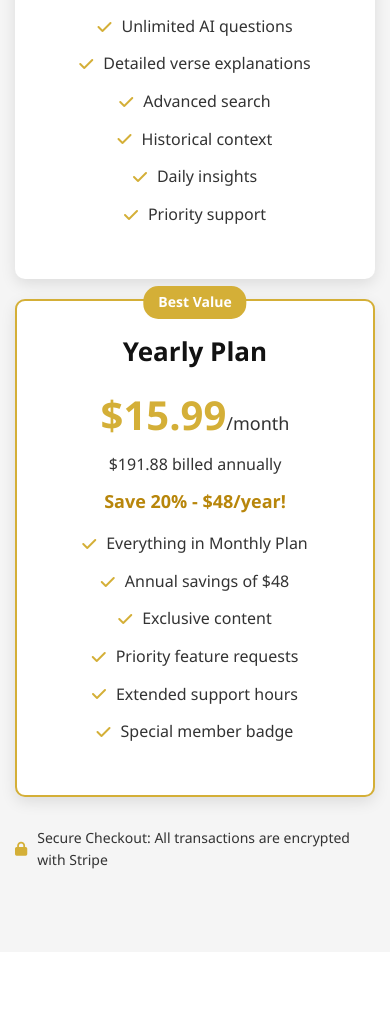
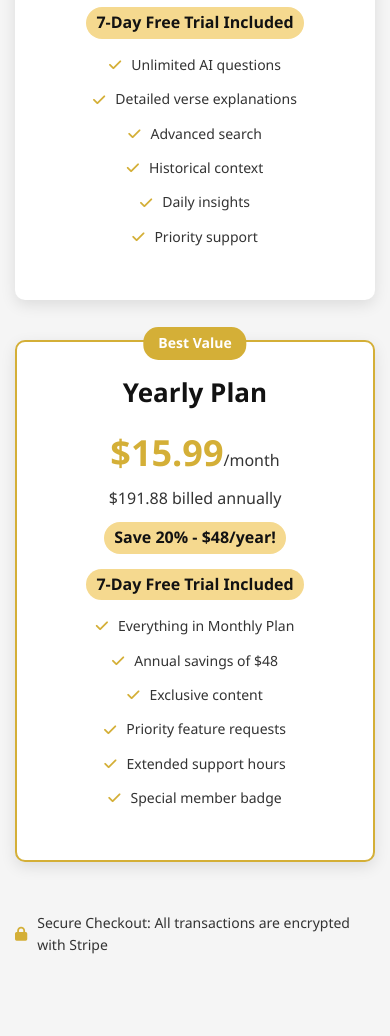
Before and after one commit to faithchat/faithchat, a plain HTML site: page payment.html in a window 390 px wide. Shown: the part 713-1749 px from the top of the page. Before the commit the page ends 1665 px from the top, so only its background shows below. Drawn offline with Linux system fonts and the light colour scheme.

Commit message:
Update payment.html

```diff
--- a/payment.html
+++ b/payment.html
@@ -235,11 +235,15 @@
             margin-bottom: 10px;
         }
 
-        .plan-card .savings {
+        .plan-card .savings, .plan-card .free-trial {
             font-size: 18px;
-            color: var(--gold-dark);
+            color: var(--black);
             margin-bottom: 15px;
             font-weight: 600;
+            display: inline-block;
+            background-color: var(--gold-light);
+            padding: 3px 10px;
+            border-radius: 20px;
         }
 
         .plan-card ul {
@@ -305,8 +309,14 @@
                 padding: 0 15px;
             }
 
+            .plan-container {
+                flex-direction: column; /* Stack plans vertically on mobile */
+                align-items: center;
+            }
+
             .plan-card {
                 max-width: 100%;
+                margin-bottom: 20px; /* Add space between stacked cards */
             }
 
             .section-title h2 {
@@ -315,6 +325,22 @@
 
             .section-title p {
                 font-size: 16px;
+            }
+
+            .plan-card .price {
+                font-size: 36px; /* Slightly smaller price font on mobile */
+            }
+
+            .plan-card .price span {
+                font-size: 16px;
+            }
+
+            .plan-card .billing, .plan-card .savings, .plan-card .free-trial {
+                font-size: 16px; /* Adjust badge font size for mobile */
+            }
+
+            .plan-card ul li {
+                font-size: 14px; /* Smaller feature list font on mobile */
             }
         }
     </style>
@@ -354,6 +380,7 @@
                     <h3>Monthly Plan</h3>
                     <div class="price">$19.99<span>/month</span></div>
                     <div class="billing">Billed monthly</div>
+                    <div class="free-trial">7-Day Free Trial Included</div>
                     <ul>
                         <li><i class="fas fa-check"></i>Unlimited AI questions</li>
                         <li><i class="fas fa-check"></i>Detailed verse explanations</li>
@@ -363,8 +390,8 @@
                         <li><i class="fas fa-check"></i>Priority support</li>
                     </ul>
                     <stripe-buy-button
-                        buy-button-id="buy_btn_1RT5MaEzgnBQDubsijX3DfRM"
-                        publishable-key="pk_live_51RSu6rEzgnBQDubs285XDAGypaM1xvhcUcK4y02GxCg3wrJ3VrhsYAJqQuQav8sZg6esfNkkPS4q4Z9cAoMg14ZI00iUbYlL7r"
+                        buy-button-id="buy_btn_1RVxJNGdaY1gC6hEt29jo47Q"
+                        publishable-key="pk_live_51RVZRgGdaY1gC6hE4uHhr6wlhDnufZc9XBehRTkBpPpB4Sv879A4MJOR0VILWf77oI2oibFiIAX0XhWqOx6m2UwB003iGZzckG"
                     >
                     </stripe-buy-button>
                 </div>
@@ -373,6 +400,7 @@
                     <div class="price">$15.99<span>/month</span></div>
                     <div class="billing">$191.88 billed annually</div>
                     <div class="savings">Save 20% - $48/year!</div>
+                    <div class="free-trial">7-Day Free Trial Included</div>
                     <ul>
                         <li><i class="fas fa-check"></i>Everything in Monthly Plan</li>
                         <li><i class="fas fa-check"></i>Annual savings of $48</li>
@@ -382,8 +410,8 @@
                         <li><i class="fas fa-check"></i>Special member badge</li>
                     </ul>
                     <stripe-buy-button
-                        buy-button-id="buy_btn_1RT5O6EzgnBQDubsnrkK1saa"
-                        publishable-key="pk_live_51RSu6rEzgnBQDubs285XDAGypaM1xvhcUcK4y02GxCg3wrJ3VrhsYAJqQuQav8sZg6esfNkkPS4q4Z9cAoMg14ZI00iUbYlL7r"
+                        buy-button-id="buy_btn_1RVxRWGdaY1gC6hEEkMfoka8"
+                        publishable-key="pk_live_51RVZRgGdaY1gC6hE4uHhr6wlhDnufZc9XBehRTkBpPpB4Sv879A4MJOR0VILWf77oI2oibFiIAX0XhWqOx6m2UwB003iGZzckG"
                     >
                     </stripe-buy-button>
                 </div>
```
